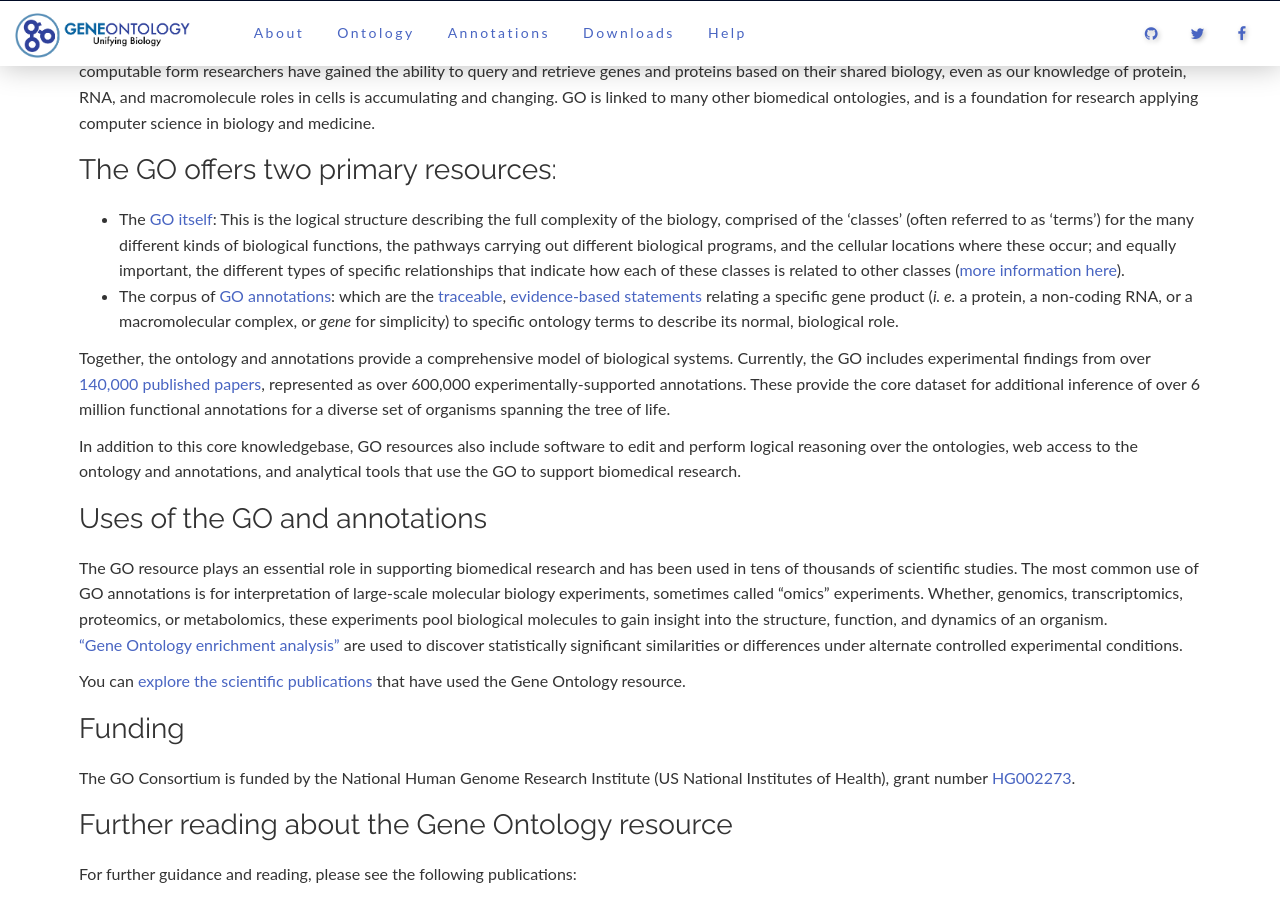
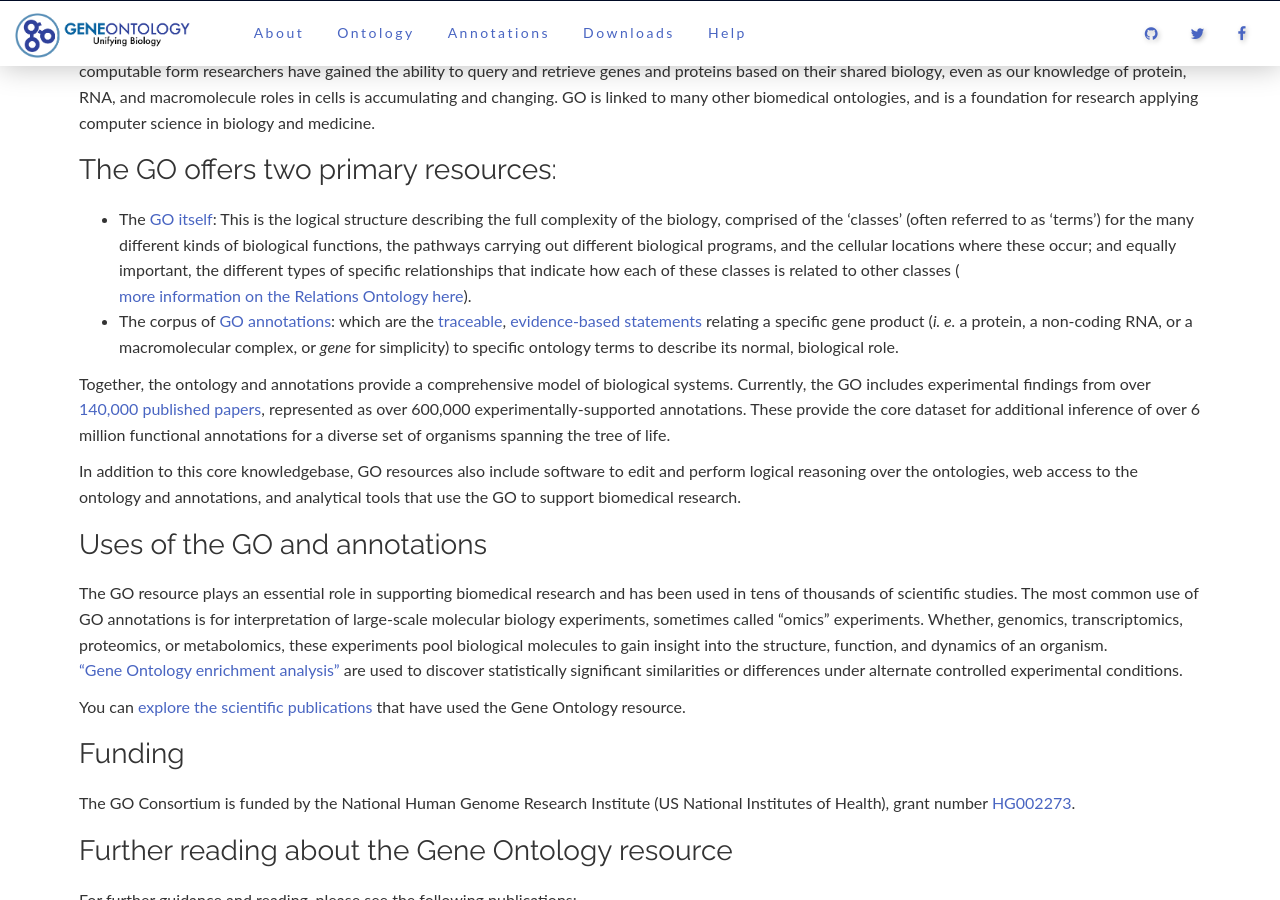
Before and after one commit to geneontology/geneontology.github.io, a Jekyll site: the page built from _docs/introduction-go-resource.md, in a window 1280 px wide and 900 px high, scrolled down 382 px. Built offline with Jekyll 4.4.1, drawn with Linux system fonts in a browser that asks for light colours; nearby versions of some CDN libraries.

Commit message:
Update introduction-go-resource.md

```diff
--- a/_docs/introduction-go-resource.md
+++ b/_docs/introduction-go-resource.md
@@ -16,7 +16,7 @@
 
 ### The GO offers two primary resources:
 
-+ The **[GO itself](/docs/ontology-documentation/)**: This is the logical structure describing the full complexity of the biology, comprised of the 'classes' (often referred to as ‘terms’) for the many different kinds of biological functions, the pathways carrying out different biological programs, and the cellular locations where these occur; and equally important, the different types of specific relationships that indicate how each of these classes is related to other classes (**[more information here](/docs/ontology-relations/)**).
++ The **[GO itself](/docs/ontology-documentation/)**: This is the logical structure describing the full complexity of the biology, comprised of the 'classes' (often referred to as ‘terms’) for the many different kinds of biological functions, the pathways carrying out different biological programs, and the cellular locations where these occur; and equally important, the different types of specific relationships that indicate how each of these classes is related to other classes (**[more information on the Relations Ontology here](/docs/ontology-relations/)**).
 + The corpus of **[GO annotations](/docs/go-annotations/)**: which are the [traceable](https://www.ncbi.nlm.nih.gov/pubmed/?term=loprovGeneOntol[SB]){:target="blank"}, [evidence-based statements](/docs/guide-go-evidence-codes/) relating a specific gene product (*i. e.* a protein, a non-coding RNA, or a macromolecular complex, or *gene* for simplicity) to specific ontology terms to describe its normal, biological role.
 
 Together, the ontology and annotations provide a comprehensive model of biological systems. Currently, the GO includes experimental findings from over [140,000 published papers](https://www.ncbi.nlm.nih.gov/pubmed/?term=loprovGeneOntol[SB]){:target="blank"}, represented as over 600,000 experimentally-supported annotations. These provide the core dataset for additional inference of over 6 million functional annotations for a diverse set of organisms spanning the tree of life.
```
